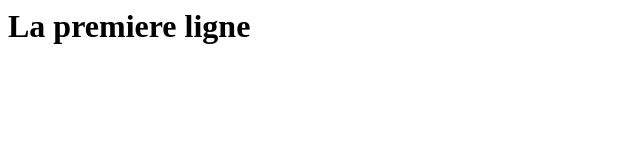
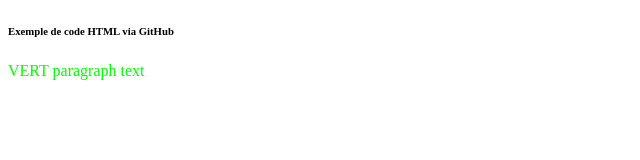
Before and after one commit to FrTison/Page_Web, a plain HTML site: page index.html in a window 1280 px wide. Shown: the whole page, without its empty margins (0-640 px from the left). Drawn offline with Linux system fonts and the light colour scheme.

Commit message:
Update index.html

```diff
--- a/index.html
+++ b/index.html
@@ -1 +1,8 @@
-<h1>La premiere ligne</h1>
+<!DOCTYPE html>
+<html>
+<body>
+<h6>Exemple de code HTML via GitHub</h6>
+<p style="color:#00FF00";>VERT paragraph text</p>
+
+</body>
+</html>
```
